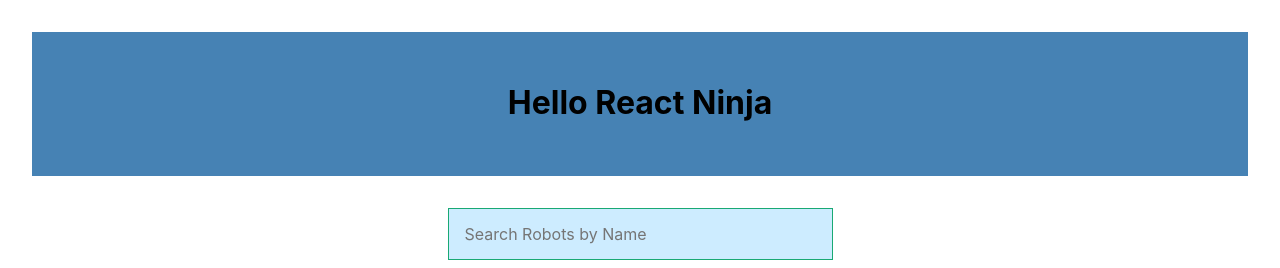
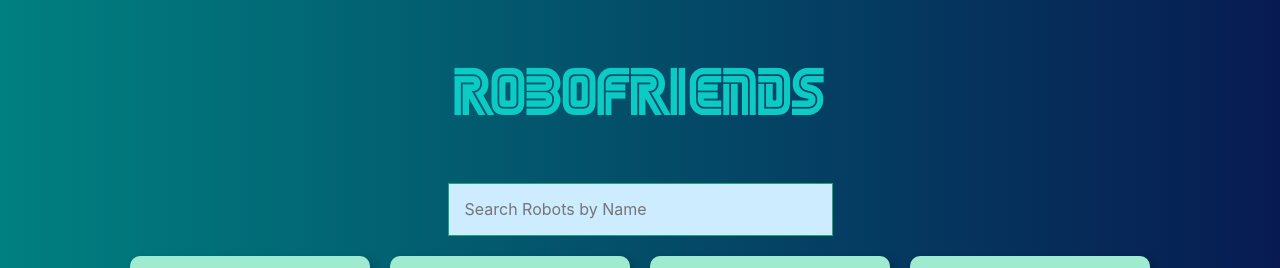
Before and after one commit to tiborhajszan/project_robofriends, a React (Create React App) app: page / in a window 1280 px wide. Shown: the top 268 px of the page. Built offline with nearby package versions, Linux system fonts and the light colour scheme.

Commit message:
>>> Lesson "Styling Your React App" : Completed.

```diff
--- a/src/components/Hello.css
+++ b/src/components/Hello.css
@@ -5,13 +5,21 @@ React :: RoboFriends Project :: Hello Css
 */
 
 .hello {
-  margin: 2rem;
-  padding: 2rem;
-  background-color: steelblue;
-  font: 2em;
-  text-align: center;
+  padding: 4rem;
 }
 
-.h1 {
-  color: white;
+@font-face {
+  font-family: "SEGA LOGO FONT";
+  font-style: normal;
+  font-weight: normal;
+  src: local("SEGA LOGO FONT"), url("SEGA.woff") format("woff");
 }
+
+.hello > h1 {
+  margin: 0;
+  text-align: center;
+  font-family: "SEGA LOGO FONT";
+  color: #0ccac4;
+  font-size: 3rem;
+  font-weight: 200;
+}
--- a/src/containers/App.jsx
+++ b/src/containers/App.jsx
@@ -35,7 +35,7 @@ class App extends React.Component {
   render() {
     return (
       <div>
-        <Hello title={"Hello React Ninja"} />
+        <Hello title={"RoboFriends"} />
         <SearchBox changeHandler={this.onSearchChange} />
         <CardList robots={this.state.filteredRobots} />
       </div>
--- a/src/index.css
+++ b/src/index.css
@@ -4,8 +4,10 @@ Complete Web Developer in 2025: Zero to Mastery
 React :: RoboFriends Project :: Application Page Css
 */
 
-body {
+html {
   margin: 0;
+  padding: 0;
+  background: linear-gradient(to right, rgba(0, 128, 128, 1.0) 0%, rgba(7, 27, 82, 1.0) 100%);
   font-family: -apple-system, BlinkMacSystemFont, 'Segoe UI', 'Roboto', 'Oxygen',
     'Ubuntu', 'Cantarell', 'Fira Sans', 'Droid Sans', 'Helvetica Neue',
     sans-serif;
```
Also changed, not shown: src/components/SEGA.woff (added).
